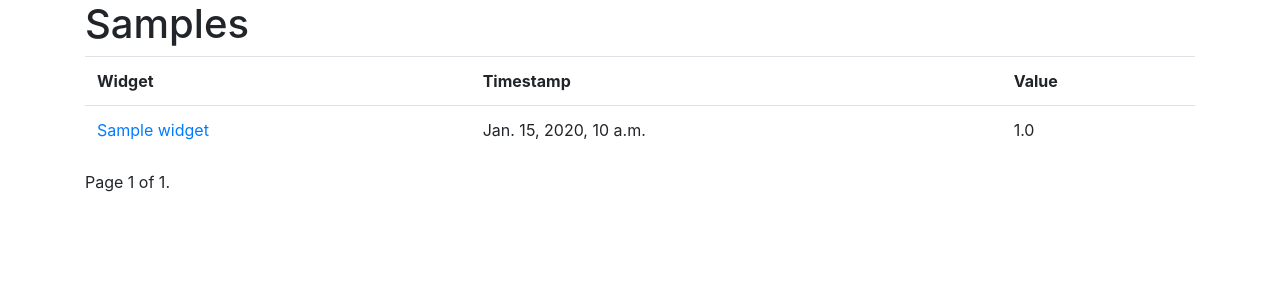
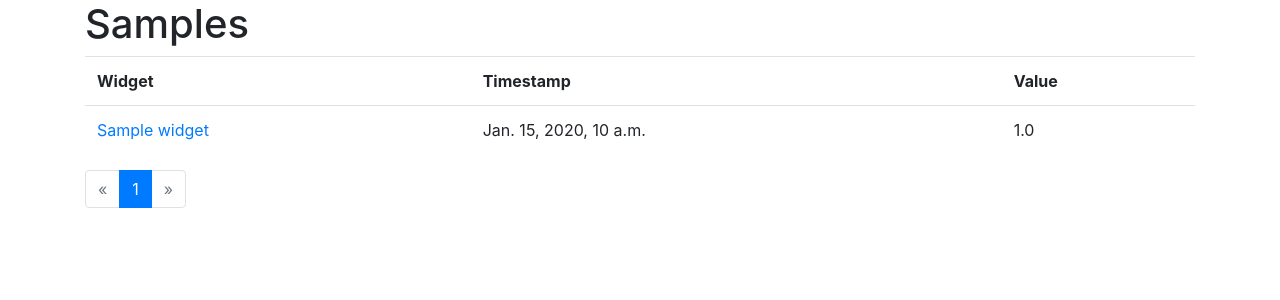
Before and after one commit to quickstats/quickstats-django, a Django app: page /samples in a window 1280 px wide. Shown: the part 56-356 px from the top of the page. Run offline with Django 3.2, Linux system fonts and the light colour scheme; a user stored in the database is signed in; tables that the repository leaves empty hold one stand-in row (values such as "Sample post"); parts of the project's set-up code (start-up, migrations or seed data) failed here and were passed over; some libraries are stand-ins or nearby versions.

Commit message:
Update paginator

```diff
--- a/quickstats/templates/quickstats/comment_list.html
+++ b/quickstats/templates/quickstats/comment_list.html
@@ -1,5 +1,5 @@
 {% extends 'base.html' %}
-
+{% load quickstats %}
 {% block content %}
 <h1>Comments</h1>
 
@@ -21,6 +21,6 @@
     {% endfor %}
 </table>
 
-{% include 'quickstats/paginator.html' with page_obj=page_obj only %}
+{% render_paginator 3 %}
 
 {% endblock %}
--- a/quickstats/templates/quickstats/paginator.html
+++ b/quickstats/templates/quickstats/paginator.html
@@ -1,26 +1,33 @@
 <nav aria-label="Page navigation example">
-    <ul class="pagination">
-        {% if page_obj.has_previous %}
-        <li class="page-item">
-            <a href="?page=1">&laquo; first</a>
-        </li>
-        <li class="page-item">
-
-            <a href="?page={{ page_obj.previous_page_number }}">previous</a>
-        </li>
+    <ul class="pagination justify-content-left">
+        {% if has_previous %}
+        <li class="page-item"><a class="page-link" href="{{ request.path }}?page={{ previous }}">&laquo;</a></li>
+        {% else %}
+        <li class="page-item disabled"><a class="page-link" href="#"><span>&laquo;</span></a></li>
         {% endif %}
 
-        <li class="page-item">
-            Page {{ page_obj.number }} of {{ page_obj.paginator.num_pages }}.
-        </li>
+        {% if show_first %}
+        <li class="page-item"><a class="page-link" href="{{ request.path }}?page=1">1</a></li>
+        <li class="page-item"><span class="page-link">...</span></li>
+        {% endif %}
 
-        {% if page_obj.has_next %}
-        <li class="page-item">
-            <a href="?page={{ page_obj.next_page_number }}">next</a>
-        </li>
-        <li class="page-item">
-            <a href="?page={{ page_obj.paginator.num_pages }}">last &raquo;</a>
-        </li>
+        {% for i in page_numbers %}
+        {% ifequal i page %}
+        <li class="page-item active"><span class="page-link">{{ page }}</span></li>
+        {% else %}
+        <li class="page-item"><a class="page-link" href="{{ request.path }}?page={{ i }}">{{ i }}</a></li>
+        {% endifequal %}
+        {% endfor %}
+
+        {% if show_last %}
+        <li class="page-item"><span class="page-link">...</span></li>
+        <li class="page-item"><a class="page-link" href="{{ request.path }}?page={{pages}}">{{pages}}</a></li>
+        {% endif %}
+
+        {% if has_next %}
+        <li class="page-item"><a class="page-link" href="?page={{ page_obj.next_page_number }}">&raquo;</a></li>
+        {% else %}
+        <li class="page-item disabled"><a class="page-link" href="#"><span>&raquo;</span></a></li>
         {% endif %}
     </ul>
 </nav>
--- a/quickstats/templates/quickstats/sample_list.html
+++ b/quickstats/templates/quickstats/sample_list.html
@@ -1,5 +1,5 @@
 {% extends 'base.html' %}
-
+{% load quickstats %}
 {% block content %}
 <h1>Samples</h1>
 
@@ -19,6 +19,6 @@
     {% endfor %}
 </table>
 
-{% include 'quickstats/paginator.html' with page_obj=page_obj only %}
+{% render_paginator 3 %}
 
 {% endblock %}
--- a/quickstats/templates/quickstats/waypoint_list.html
+++ b/quickstats/templates/quickstats/waypoint_list.html
@@ -1,5 +1,5 @@
 {% extends 'base.html' %}
-
+{% load quickstats %}
 {% block content %}
 <h1>Waypoints</h1>
 
@@ -25,6 +25,6 @@
     {% endfor %}
 </table>
 
-{% include 'quickstats/paginator.html' with page_obj=page_obj only %}
+{% render_paginator 3 %}
 
 {% endblock %}
--- a/quickstats/templatetags/quickstats.py
+++ b/quickstats/templatetags/quickstats.py
@@ -1,13 +1,14 @@
 from django import template
+from django.core.paginator import EmptyPage
+from django.urls import reverse
 from django.utils.safestring import mark_safe
-from django.urls import reverse
 
 register = template.Library()
 
 
 @register.filter
 def formatted(widget):
-    if widget.type == 'countdown':
+    if widget.type == "countdown":
         return mark_safe(
             "<time class='countdown' datetime='{}'>{}</time>".format(
                 widget.timestamp.isoformat(), widget.timestamp.ctime()
@@ -18,6 +19,66 @@ def formatted(widget):
 
 @register.filter
 def embedcode(widget, request):
-    return '<iframe width="250" height="250" src="%s" sandbox="allow-top-navigation" scrolling="no" frameborder="0"></iframe>' % request.build_absolute_uri(
-        reverse("api:widget-embed", args=(widget.pk,))
+    return (
+        '<iframe width="250" height="250" src="%s" sandbox="allow-top-navigation" scrolling="no" frameborder="0"></iframe>'
+        % request.build_absolute_uri(reverse("api:widget-embed", args=(widget.pk,)))
     )
+
+
+# Taken from here
+# https://romanvm.pythonanywhere.com/post/bootstrap4-based-pagination-django-listview-30/
+
+
+@register.inclusion_tag("quickstats/paginator.html", takes_context=True)
+def render_paginator(context, adjacent_pages=3):
+    """
+    Inclusion tag
+
+    Renders paginator for multi-page lists.
+
+    Adds pagination context variables for use in displaying first, adjacent and
+    last page links in addition to those created by the object_list generic
+    view.
+
+    :param context: parent template context
+    :param adjacent_pages: the number of pages adjacent to the current
+    :return: context for rendering paginator html code
+    """
+    start_page = max(context["page_obj"].number - adjacent_pages, 1)
+    if start_page <= 3:
+        start_page = 1
+
+    end_page = context["page_obj"].number + adjacent_pages + 1
+    if end_page >= context["paginator"].num_pages - 1:
+        end_page = context["paginator"].num_pages + 1
+
+    page_numbers = [
+        n
+        for n in range(start_page, end_page)
+        if n in range(1, context["paginator"].num_pages + 1)
+    ]
+
+    try:
+        next_ = context["page_obj"].next_page_number()
+    except EmptyPage:
+        next_ = None
+
+    try:
+        previous = context["page_obj"].previous_page_number()
+    except EmptyPage:
+        previous = None
+
+    return {
+        "page_obj": context["page_obj"],
+        "paginator": context["paginator"],
+        "page": context["page_obj"].number,
+        "pages": context["paginator"].num_pages,
+        "page_numbers": page_numbers,
+        "next": next_,
+        "previous": previous,
+        "has_next": context["page_obj"].has_next(),
+        "has_previous": context["page_obj"].has_previous(),
+        "show_first": 1 not in page_numbers,
+        "show_last": context["paginator"].num_pages not in page_numbers,
+        "request": context["request"],
+    }
```
